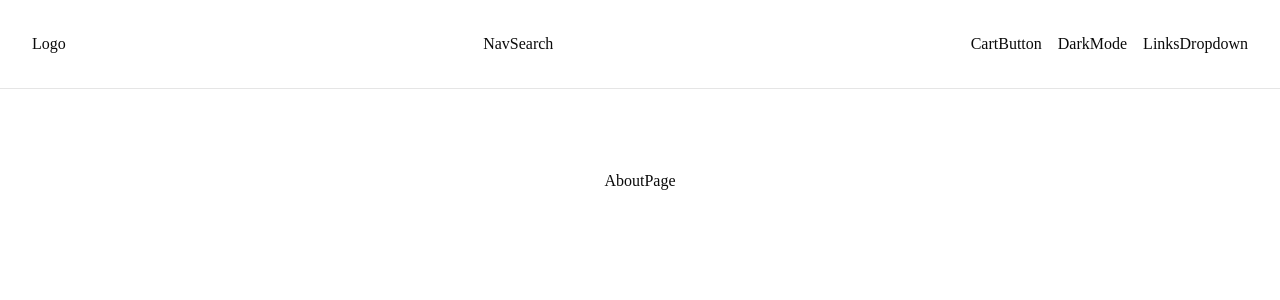
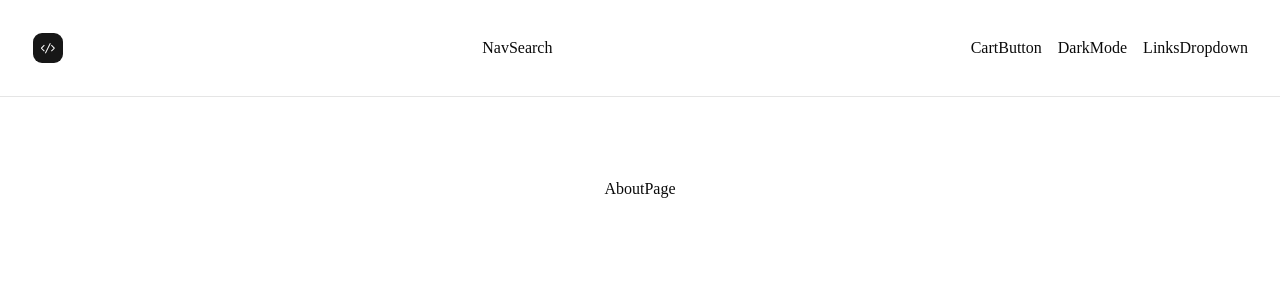
Before and after one commit to TarekAbdo223/store-next, a Next.js app: page /about in a window 1280 px wide. Shown: the top 300 px of the page. Built offline with nearby package versions, Linux system fonts and the light colour scheme.

Commit message:
added the icon

```diff
--- a/components/navbar/Logo.tsx
+++ b/components/navbar/Logo.tsx
@@ -1,7 +1,14 @@
-import React from "react";
+import Link from "next/link";
+import { Button } from "../ui/button";
+import { LuArmchair } from "react-icons/lu";
+import { VscCode } from "react-icons/vsc";
 
-const Logo = () => {
-  return <div>Logo</div>;
-};
+function Logo() {
+  return (
+    <Button size="icon" nativeButton={false} render={<Link href="/" />}>
+      <VscCode className="w-6 h-6" />
+    </Button>
+  );
+}
 
 export default Logo;
--- a/package.json
+++ b/package.json
@@ -17,6 +17,7 @@
     "next": "16.4.5",
     "react": "19.3.0",
     "react-dom": "19.3.0",
+    "react-icons": "^5.7.0",
     "shadcn": "^4.23.0",
     "tw-animate-css": "^1.4.0"
   },
```
Also changed, not shown: 1 other file (tests, documents, lock files or other folders).
